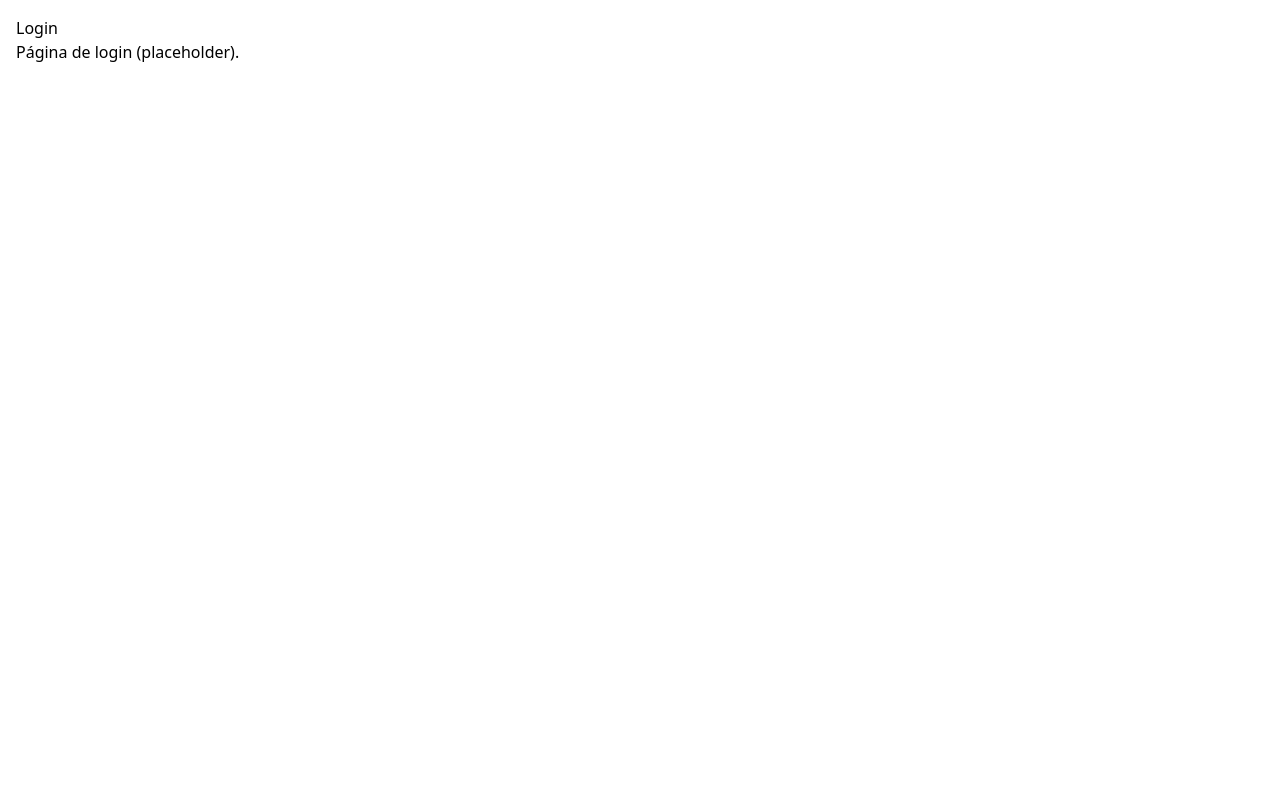
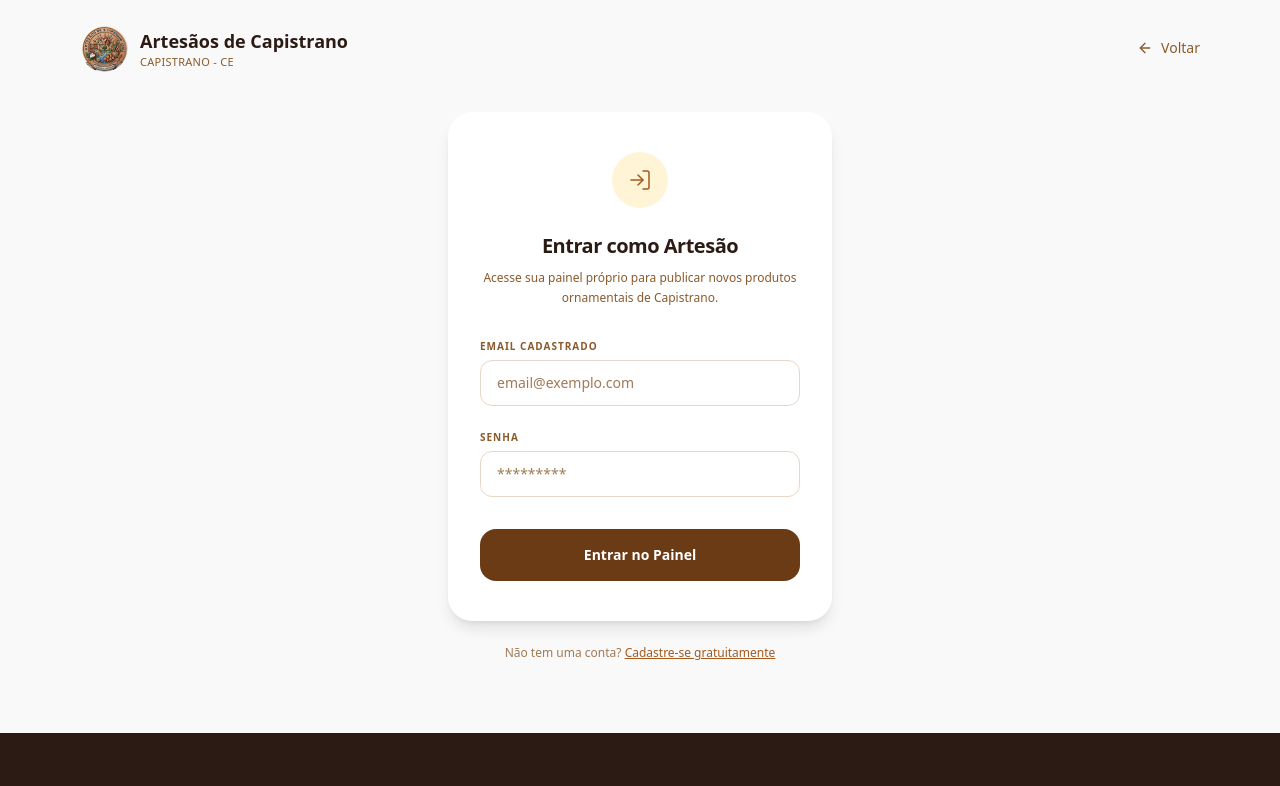
Before and after one commit to EmanoelLimaaa/artesanato-capistrano, a React (Vite) app: page /login in a window 1280 px wide. Shown: the top 786 px of the page. Built offline with nearby package versions, Linux system fonts and the light colour scheme.

Commit message:
feat: concluir estrutura e estilização da tela de login

```diff
--- a/src/pages/Login.jsx
+++ b/src/pages/Login.jsx
@@ -1,8 +1,110 @@
+import { LogIn, ArrowLeft } from "lucide-react";
+
 export default function Login() {
   return (
-    <div style={{ padding: 16 }}>
-      <h1>Login</h1>
-      <p>Página de login (placeholder).</p>
+    <div className="min-h-screen bg-[#F9F9F9] text-[#2B1B14]">
+      {/* Header */}
+      <header className="mx-auto max-w-6xl px-4 pt-6">
+        <div className="flex items-center justify-between gap-4">
+          <div className="flex items-center gap-3">
+            <div className="flex h-12 w-12 items-center justify-center rounded-full overflow-hidden">
+              <img
+                src="/src/assets/logo.png"
+                alt="Logo"
+                className="h-full w-full rounded-full object-cover object-center"
+              />
+            </div>
+            <div className="leading-tight">
+              <div className="text-lg font-semibold">Artesãos de Capistrano</div>
+              <div className="text-[11px] font-medium tracking-wide text-[#8B5A2B]">
+                CAPISTRANO - CE
+              </div>
+            </div>
+          </div>
+
+          <a
+            href="/catalogo"
+            className="flex items-center gap-2 text-sm text-[#8B5A2B] hover:underline"
+          >
+            <ArrowLeft size={16} />
+            Voltar
+          </a>
+        </div>
+      </header>
+
+      {/* Card Central */}
+      <main className="mx-auto max-w-5xl px-4 py-10">
+        <div className="flex justify-center">
+          <div className="w-full max-w-sm">
+            <div className="rounded-3xl bg-white px-8 py-10 shadow-lg">
+              <div className="flex flex-col items-center">
+                <div className="flex h-14 w-14 items-center justify-center rounded-full bg-[#FFF4D6]">
+                  <LogIn className="text-[#A45A1F]" size={24} strokeWidth={1.5} />
+                </div>
+
+                <h1 className="mt-6 text-xl font-bold text-[#2B1B14] tracking-tight">
+                  Entrar como Artesão
+                </h1>
+
+                <p className="mt-2 text-center text-xs leading-relaxed text-[#8B5A2B]">
+                  Acesse sua painel próprio para publicar novos produtos ornamentais de Capistrano.
+                </p>
+              </div>
+
+              <form className="mt-8 flex flex-col gap-6" onSubmit={(e) => e.preventDefault()}>
+                <div className="flex flex-col gap-1.5">
+                  <label className="text-[10px] font-bold tracking-widest text-[#8B5A2B] uppercase">
+                    Email Cadastrado
+                  </label>
+                  <input
+                    type="email"
+                    placeholder="email@exemplo.com"
+                    className="w-full rounded-xl border border-[#E7D7C8] bg-white px-4 py-3 text-sm text-[#2B1B14] outline-none placeholder:text-[#A07A55] focus:ring-2 focus:ring-[#A45A1F]/20 transition-all"
+                  />
+                </div>
+
+                <div className="flex flex-col gap-1.5">
+                  <label className="text-[10px] font-bold tracking-widest text-[#8B5A2B] uppercase">
+                    Senha
+                  </label>
+                  <input
+                    type="password"
+                    placeholder="*********"
+                    className="w-full rounded-xl border border-[#E7D7C8] bg-white px-4 py-3 text-sm text-[#2B1B14] outline-none placeholder:text-[#A07A55] focus:ring-2 focus:ring-[#A45A1F]/20 transition-all"
+                  />
+                </div>
+
+                <button
+                  type="submit"
+                  className="mt-2 w-full rounded-2xl bg-[#6B3B16] py-4 text-sm font-bold text-white hover:bg-[#5A3214] transition-colors"
+                >
+                  Entrar no Painel
+                </button>
+              </form>
+            </div>
+
+            <p className="mt-6 text-center text-xs text-[#A07A55]">
+              Não tem uma conta?{" "}
+              <a href="/cadastro" className="text-[#A45A1F] underline">
+                Cadastre-se gratuitamente
+              </a>
+            </p>
+          </div>
+        </div>
+      </main>
+
+      {/* Footer */}
+      <footer className="mt-8 bg-[#2B1B14]">
+        <div className="mx-auto max-w-6xl px-4 py-12 text-center text-white">
+          <div className="text-2xl font-semibold">Artesanato de Capistrano</div>
+          <p className="mx-auto mt-4 max-w-3xl text-sm leading-relaxed text-[#E9E1D9]">
+            Uma vitrine digital de preservação e comércio direto para fomentar a economia criativa do interior do Ceará, conectando saberes ancestrais ao comércio solidário.
+          </p>
+          <div className="mt-6 text-sm font-medium">
+            © 2026 Capistrano - CE.
+          </div>
+        </div>
+      </footer>
     </div>
   );
 }
```
